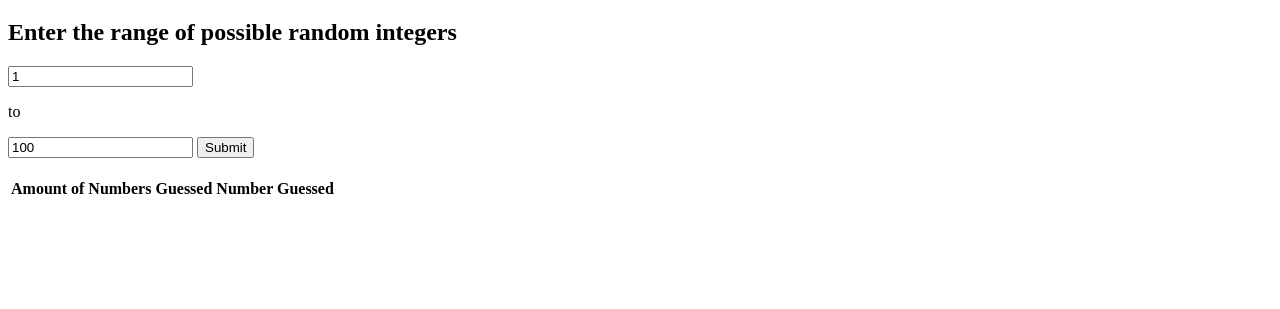
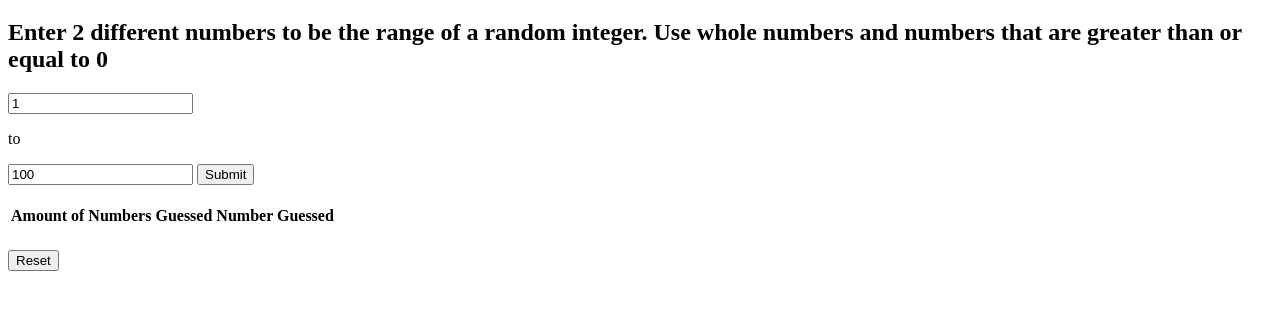
Before and after one commit to Thomas-474/JS-Auto-Random-Number-Guesser, a plain HTML site: page index.html in a window 1280 px wide. Shown: the part 61-370 px from the top of the page. Drawn offline with Linux system fonts and the light colour scheme.

Commit message:
Random Number

```diff
--- a/index.html
+++ b/index.html
@@ -10,14 +10,15 @@
 <body>
     <h1>Auto Number Guesser</h1>
 
-    <h2>Enter the range of possible random integers</h2>
+    <h2>Enter 2 different numbers to be the range of a random integer. Use whole numbers and numbers that are greater than or equal to 0</h2>
 
+    <!-- Make it so they can enter only whole numbers and numbers greater than or equal to 0 -->
     <input id="startNumb" type="number" value="1">
     <p>to</p>
     <input id="endNumb" type="number" value="100">
 
-    <!-- cancel function and make alert if a text box is empty -->
-    <button id="chosenRange" onclick="AutoGuess()">Submit</button>
+    <!-- cancel function and make alert if a text box is empty, if a number is not whole, if both numbers are the same, and if a number is below 0 -->
+    <button id="submitRangeBtn" onclick="AutoGuess()">Submit</button>
 
     <h3 id="randomNumbDisplay"><!-- Example: Random Number: 28 --></h3>
 
@@ -37,6 +38,8 @@
 
     <h3 id="correctNumb"><!-- Example: 37 Guesses to Get to 60 --></h3>
 
+    <button id="resetBtn" onclick="location.reload()">Reset</button>
+
     <script src="script.js"></script>
 </body>
 </html>
--- a/script.js
+++ b/script.js
@@ -1,12 +1,15 @@
 var rangeStart;
 var rangeEnd;
+var randomNumber;
 
 function AutoGuess(){
     rangeStart = document.getElementById('startNumb').value;
     rangeEnd = document.getElementById('endNumb').value;
+    randomNumber = parseInt(Math.round(Math.random() * (rangeEnd - rangeStart) + rangeStart)) + parseInt(rangeStart);
 
     // temp
         console.log(rangeStart);
         console.log(rangeEnd);
+        console.log(randomNumber);
     //
 }
```
